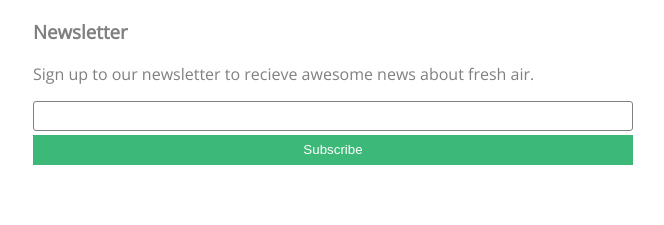
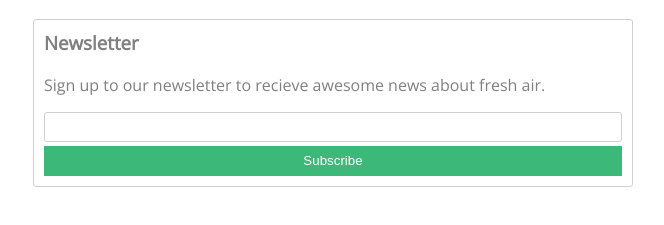
Before and after one commit to varadia1/gyakorlas, a plain HTML site: page index.html in a window 1280 px wide. Shown: the part 67-292 px from the top of the page, without its empty margins (307-971 px from the left). Drawn offline with nearby package versions, Linux system fonts and the light colour scheme.

Commit message:
Add files via upload

```diff
--- a/style.css
+++ b/style.css
@@ -7,6 +7,9 @@
 .newsletter {
 
 color: grey;
+border: thin solid #cfcfcf;
+border-radius: 3px;
+padding: 10px;
 }
 
 .newsletter button {
@@ -25,9 +28,16 @@ height: 30px;
     display: block;
     width: 100%;
     height: 30px;
-    border: 1px solid gray;
+    border: 1px solid #cfcfcf;
     margin-bottom: 4px;
     border-radius: 3px;
     box-sizing: border-box;
 
 }
+
+.newsletter h3  {
+
+margin-top: 0;
+
+
+}
```
Also changed, not shown: index.html (line endings or trailing spaces).
